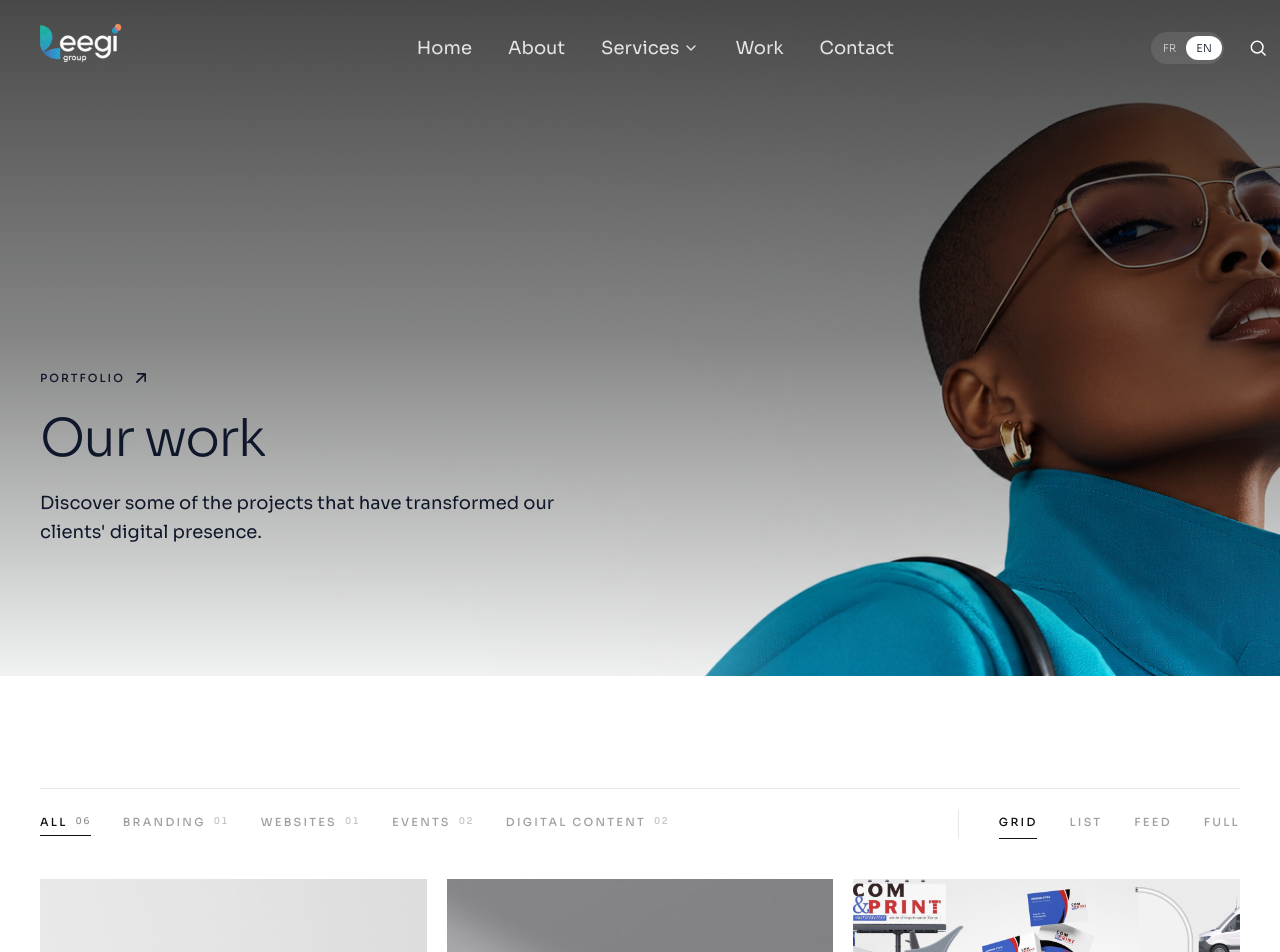
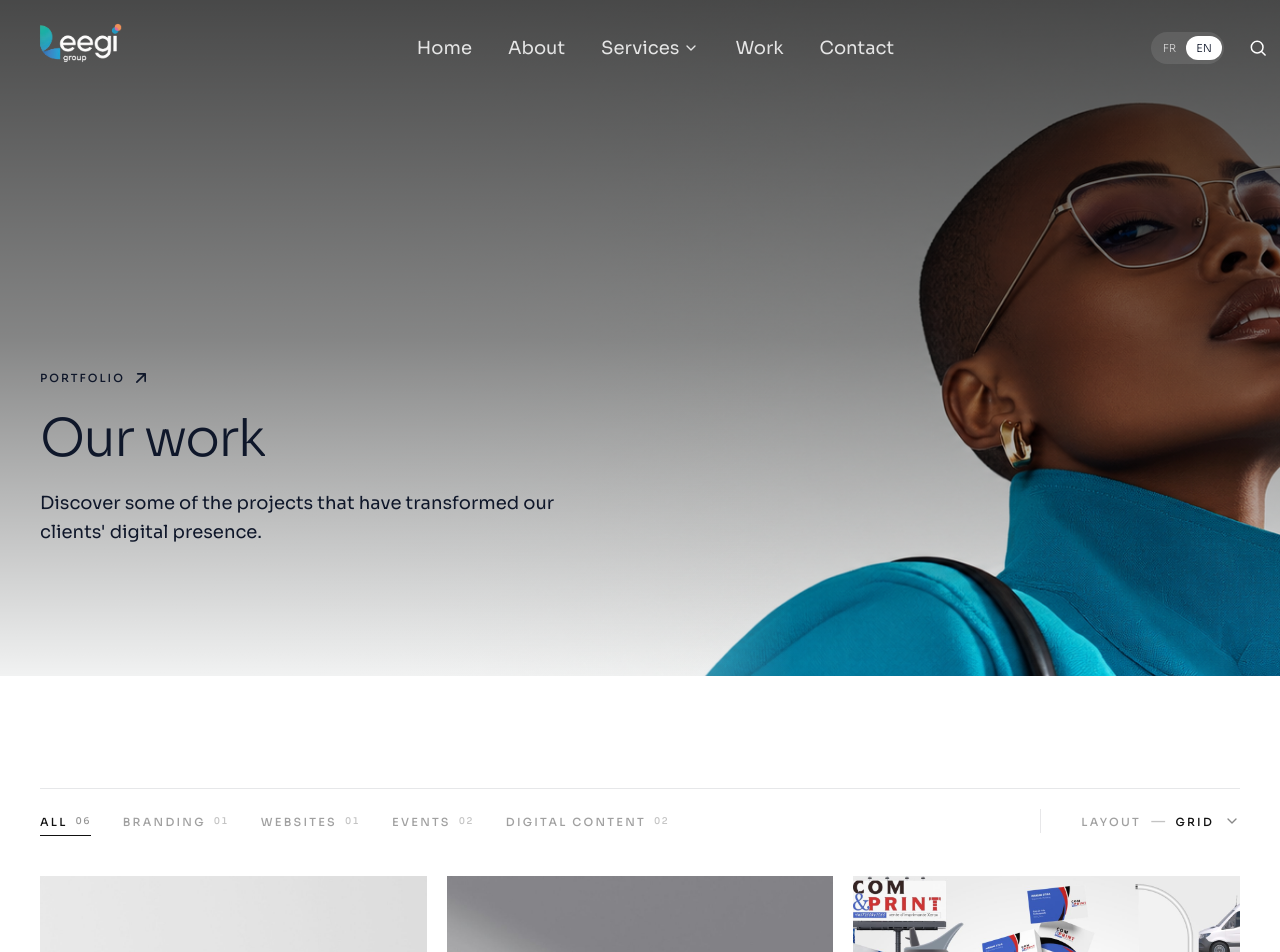
Before and after one commit to diane-prog/salon-saas-api-frontend, a Next.js app: page /en/realisations in a window 1280 px wide. Shown: the top 952 px of the page. Built offline with nearby package versions, Linux system fonts and the light colour scheme.

Commit message:
fix realisation 2

```diff
--- a/components/ProjectCommunity.tsx
+++ b/components/ProjectCommunity.tsx
@@ -7,10 +7,10 @@ import { useDictionary } from "@/components/DictionaryProvider";
 /**
  * Réalisations (accueil) : le titre de section, puis les projets.
  *
- * L'accueil ne garde qu'UN affichage — la vue « Fil », les fiches collantes — d'où
- * `views={["feed"]}` : la barre de choix d'affichage n'est pas rendue du tout (elle
- * n'apparaît que lorsqu'il y a plusieurs affichages à proposer, comme sur la page
- * Réalisations). Le fond de la section est inchangé.
+ * L'accueil ne garde qu'UN affichage — la vue « Fil » — d'où `views={["feed"]}` : aucun
+ * choix à proposer. Et c'est ici, et seulement ici, que les fiches se collent (`stickyFeed`) :
+ * la pile est l'effet de l'accueil, pas celui de la page Réalisations, qui demande les mêmes
+ * cartes posées simplement l'une sous l'autre. Le fond de la section est inchangé.
  *
  * La galerie elle-même vit dans `ProjectsGallery`, partagée avec la page Réalisations :
  * la vue « Fil », ses réglages de pile et l'effet GSAP/ScrollTrigger y sont décrits.
@@ -65,7 +65,7 @@ export default function ProjectCommunity() {
       </div>
 
       <div className="relative mx-auto max-w-[80rem] px-6">
-        <ProjectsGallery projects={projects} views={["feed"]} />
+        <ProjectsGallery projects={projects} views={["feed"]} stickyFeed />
       </div>
     </section>
   );
--- a/components/ProjectFilter.tsx
+++ b/components/ProjectFilter.tsx
@@ -3,7 +3,7 @@
 import { useMemo, useState } from "react";
 import ProjectsGallery, {
   ALL_VIEWS,
-  GalleryViewSwitcher,
+  GalleryViewSelect,
   type GalleryProject,
   type GalleryView,
 } from "@/components/ProjectsGallery";
@@ -13,12 +13,11 @@ import { LABEL, RULE } from "@/lib/editorial";
 /**
  * Réalisations (page dédiée) : la barre d'outils, puis la galerie.
  *
- * UNE SEULE LIGNE POUR TOUT PILOTER. Les catégories (à gauche) et le choix d'affichage (à
- * droite) forment une même barre, séparées par un filet vertical : « qu'est-ce que je
- * regarde » d'un côté, « comment je le regarde » de l'autre. Avant, c'étaient deux rangées
- * de petites capitales empilées à quelques dizaines de pixels l'une de l'autre, sans rien
- * pour dire ce qui distinguait l'une de l'autre — elles se lisaient comme une seule liste
- * interminable (« Tous 06 Branding 01 … Grille Liste Fil Plein cadre »).
+ * La barre tient sur UNE ligne : à gauche les catégories, à droite le choix d'affichage — et
+ * ce choix tient dans un seul contrôle (« Affichage — Grille ») qui ouvre un menu, au lieu de
+ * quatre onglets de plus. Avant, la barre portait deux séries de petites capitales côte à
+ * côte, sans rien pour dire laquelle était le filtre : on lisait tout d'un trait, comme une
+ * seule longue liste de mots.
  *
  * Le compteur, lui, est passé en exposant : un petit nombre à l'anglaise, aligné en haut du
  * libellé et non plus collé derrière (« Branding01 »). On sait ce qu'on va voir avant de
@@ -97,21 +96,16 @@ export default function ProjectFilter({ projects }: { projects: GalleryProject[]
 
         {/* ——— Colonne droite : comment on le regarde. Le filet vertical n'apparaît que
             lorsque les deux groupes tiennent sur la même ligne. ——— */}
-        <GalleryViewSwitcher
+        <GalleryViewSelect
           views={ALL_VIEWS}
           view={view}
           onSelect={setView}
-          className="flex items-baseline gap-x-8 lg:border-l lg:border-navy/10 lg:pl-10"
+          className="lg:border-l lg:border-navy/10 lg:pl-10"
         />
       </div>
 
       {visible.length > 0 ? (
-        <ProjectsGallery
-          projects={visible}
-          label={null}
-          view={view}
-          onViewChange={setView}
-        />
+        <ProjectsGallery projects={visible} view={view} />
       ) : (
         <p className={`mt-14 border-t pt-6 ${RULE} text-[0.95rem] text-ink/60`}>
           {dict.ui.searchNoResults}
--- a/components/ProjectsGallery.tsx
+++ b/components/ProjectsGallery.tsx
@@ -5,7 +5,7 @@ import Image from "next/image";
 import Link from "next/link";
 import gsap from "gsap";
 import { ScrollTrigger } from "gsap/ScrollTrigger";
-import { ArrowRight } from "@/components/Icons";
+import { ArrowRight, ChevronDown } from "@/components/Icons";
 import { useDictionary } from "@/components/DictionaryProvider";
 import { prefersReducedMotion } from "@/lib/motion";
 import { BODY, LABEL, RULE } from "@/lib/editorial";
@@ -13,10 +13,10 @@ import { BODY, LABEL, RULE } from "@/lib/editorial";
 /**
  * Galerie de réalisations, partagée par l'accueil et la page Réalisations.
  *
- * C'est le même composant aux deux endroits ; seuls les affichages proposés changent :
- * l'accueil ne garde que la vue « Fil » (`views={["feed"]}`), la page Réalisations les
- * propose tous les quatre. Quand un seul affichage est passé, la barre de choix n'est
- * pas rendue du tout — rien à cliquer, l'affichage est celui-là.
+ * C'est le même composant aux deux endroits ; seul l'affichage courant change : l'accueil ne
+ * garde que la vue « Fil » (`views={["feed"]}`), la page Réalisations la reçoit de sa barre
+ * d'outils (`view`). Le composant ne porte donc aucun choix : il rend l'affichage qu'on lui
+ * donne, et rien d'autre.
  *
  * Version « galerie » : plus d'arrondi, plus d'ombre, plus de dégradé sur les vignettes.
  * Les images sont nues, séparées par une fine gouttière, et la légende (titre + catégorie)
@@ -27,21 +27,20 @@ import { BODY, LABEL, RULE } from "@/lib/editorial";
  * Les affichages :
  * - `grid` : la planche de vignettes, 2 colonnes sur mobile puis 3 par ligne.
  * - `list` : un sommaire — numéro, vignette, titre, catégorie — une ligne par projet.
- * - `feed` : des fiches collantes — la fiche atteinte reste collée à sa place et la
- *   suivante la recouvre au défilement, en laissant un vrai espace vertical sous elle
- *   (les fiches ne font que 67 % de la hauteur de fenêtre) ; la fiche recouverte se
- *   rétrécit et s'efface pendant que la suivante monte dessus (STACK_STEP / STACK_HEIGHT).
- *   La légende y est une barre de papier sous l'image, à hauteur fixe : la géométrie de la
- *   pile ne dépend donc pas de la longueur du titre.
- * - `full` : les mêmes vignettes en plein cadre, bord à bord.
+ * - `feed` : de grandes fiches, l'image au-dessus et sa légende dans une barre de papier
+ *   dessous, à hauteur fixe (la longueur du titre ne bouge donc jamais la fiche). Posées
+ *   simplement l'une sous l'autre par défaut. Avec `stickyFeed`, elles se collent : la
+ *   fiche atteinte reste à sa place et la suivante la recouvre au défilement — la pile de
+ *   l'accueil (`STACK_STEP` / `STACK_HEIGHT`), que seule cette page demande.
  *
- * Le choix vit dans l'état du composant (aucun rechargement, aucun paramètre d'URL) et
- * les vues sont remontées à chaque changement (`key`) pour rejouer la révélation.
+ * Aucun état ne vit ici : l'affichage vient de l'appelant (`view`), et la vue est remontée à
+ * chaque changement (`key`) pour rejouer la révélation — rien ne recharge la page, aucun
+ * paramètre d'URL n'est posé.
  */
 
-export type GalleryView = "grid" | "list" | "feed" | "full";
+export type GalleryView = "grid" | "list" | "feed";
 
-export const ALL_VIEWS: GalleryView[] = ["grid", "list", "feed", "full"];
+export const ALL_VIEWS: GalleryView[] = ["grid", "list", "feed"];
 
 export type GalleryProject = {
   title: string;
@@ -71,16 +70,28 @@ const STACK_HEIGHT = 0.67; // fraction de fenêtre
 const STACK_GAP = 1 - PIN_BASE / 100 - STACK_HEIGHT; // fraction de fenêtre (0,15)
 
 /**
- * Le sélecteur d'affichage : les onglets « Grille / Liste / Fil / Plein cadre ». Il est
- * exporté parce que la page Réalisations le pose DANS sa barre d'outils, à côté des filtres
- * de catégorie — voir `ProjectFilter`. Aucune mise en page n'est imposée : l'appelant passe
- * le `className` du conteneur (par défaut, une simple ligne alignée sur la ligne de base).
+ * Le choix de l'affichage, ramené à UN SEUL contrôle : « Affichage — Grille » et un chevron.
+ * Il ouvre un petit menu avec les quatre affichages.
+ *
+ * Pourquoi un menu et non quatre onglets alignés : la barre portait deux séries de petites
+ * capitales sur la même ligne (les catégories, puis les affichages) et rien ne disait
+ * laquelle des deux était le filtre — on lisait tout d'un trait. Le menu règle ça en
+ * n'occupant qu'un mot : le réglage est là où on l'attend (à droite), et les catégories
+ * restent seules à porter la barre. Le nom de la vue courante reste écrit en clair sur le
+ * bouton : le réglage se lit sans rien ouvrir.
+ *
+ * Le menu est un vrai `menu` : `aria-haspopup` sur le bouton, `menuitemradio` + `aria-checked`
+ * pour les options, Échap referme et rend le focus au bouton, les flèches circulent dans la
+ * liste, et un clic (ou un doigt) en dehors referme — même motif que la recherche du header.
+ *
+ * Exporté parce que la page Réalisations le pose dans SA barre d'outils (`ProjectFilter`) ;
+ * la mise en page du conteneur vient de l'appelant (`className`).
  */
-export function GalleryViewSwitcher({
+export function GalleryViewSelect({
   views = ALL_VIEWS,
   view,
   onSelect,
-  className = "flex items-baseline gap-x-8",
+  className = "",
 }: {
   views?: GalleryView[];
   view: GalleryView;
@@ -89,32 +100,120 @@ export function GalleryViewSwitcher({
 }) {
   const { dict } = useDictionary();
   const { ui } = dict;
+  const [open, setOpen] = useState(false);
+  const [shown, setShown] = useState(false);
+  const wrapRef = useRef<HTMLDivElement>(null);
+  const triggerRef = useRef<HTMLButtonElement>(null);
+  const menuRef = useRef<HTMLUListElement>(null);
+
+  /* L'ouverture n'est jamais peinte d'un coup : le menu se monte invisible (`shown` à faux,
+     reposé à l'ouverture), puis devient visible une frame plus tard — comme `SplitText`. La
+     transition a donc de quoi jouer. */
+  useEffect(() => {
+    if (!open) return;
+    const raf = requestAnimationFrame(() => {
+      setShown(true);
+      // Le clavier entre dans le menu sur l'affichage courant.
+      const current = menuRef.current?.querySelector<HTMLButtonElement>("[aria-checked='true']");
+      (current ?? menuRef.current?.querySelector<HTMLButtonElement>("button"))?.focus();
+    });
+    return () => cancelAnimationFrame(raf);
+  }, [open]);
+
+  useEffect(() => {
+    if (!open) return;
+    const onPointerDown = (event: PointerEvent) => {
+      if (!wrapRef.current?.contains(event.target as Node)) setOpen(false);
+    };
+    const onKeyDown = (event: KeyboardEvent) => {
+      if (event.key !== "Escape") return;
+      setOpen(false);
+      triggerRef.current?.focus();
+    };
+    document.addEventListener("pointerdown", onPointerDown);
+    document.addEventListener("keydown", onKeyDown);
+    return () => {
+      document.removeEventListener("pointerdown", onPointerDown);
+      document.removeEventListener("keydown", onKeyDown);
+    };
+  }, [open]);
+
+  /* Les flèches circulent dans la liste : le focus entre et sort par les deux bouts. */
+  const onMenuKeyDown = (event: React.KeyboardEvent) => {
+    if (event.key !== "ArrowDown" && event.key !== "ArrowUp") return;
+    const items = Array.from(menuRef.current?.querySelectorAll<HTMLButtonElement>("button") ?? []);
+    if (items.length === 0) return;
+    event.preventDefault();
+    const at = items.indexOf(document.activeElement as HTMLButtonElement);
+    const next = (at + (event.key === "ArrowDown" ? 1 : items.length - 1)) % items.length;
+    items[next].focus();
+  };
+
+  const choose = (next: GalleryView) => {
+    onSelect(next);
+    setOpen(false);
+    triggerRef.current?.focus();
+  };
 
   return (
-    <div role="group" aria-label={ui.galleryViewLabel} className={className}>
-      {views.map((v) => (
+    <div ref={wrapRef} className={`relative ${className}`}>
       <button
-          key={v}
+        ref={triggerRef}
         type="button"
-          onClick={() => onSelect(v)}
-          aria-pressed={view === v}
-          className="group relative pb-1.5"
+        aria-haspopup="menu"
+        aria-expanded={open}
+        onClick={() => {
+          if (!open) setShown(false);
+          setOpen(!open);
+        }}
+        className="group inline-flex items-baseline gap-2.5"
       >
-          <span
-            className={`${LABEL} transition-colors duration-300 ${
-              view === v ? "text-ink" : "text-ink/40 group-hover:text-ink/70"
+        {/* Le mot « Affichage » disparaît sur mobile : seul le nom de la vue compte. */}
+        <span className={`${LABEL} hidden text-ink/40 transition-colors duration-300 group-hover:text-ink/60 sm:inline`}>
+          {ui.galleryDisplay}
+        </span>
+        <span aria-hidden className="hidden text-ink/25 sm:inline">
+          —
+        </span>
+        <span className={`${LABEL} text-ink`}>{ui.galleryViews[view]}</span>
+        <ChevronDown
+          className={`h-3.5 w-3.5 self-center text-ink/50 transition-transform duration-300 ${
+            open ? "rotate-180" : ""
+          }`}
+        />
+      </button>
+
+      {open ? (
+        <ul
+          ref={menuRef}
+          role="menu"
+          aria-label={ui.galleryViewLabel}
+          onKeyDown={onMenuKeyDown}
+          className={`absolute right-0 top-full z-50 mt-3 w-52 border border-navy/10 bg-paper p-2 transition duration-150 ease-out ${
+            shown ? "translate-y-0 opacity-100" : "pointer-events-none -translate-y-1 opacity-0"
+          }`}
+        >
+          {views.map((v) => {
+            const current = v === view;
+            return (
+              <li key={v} role="none">
+                <button
+                  type="button"
+                  role="menuitemradio"
+                  aria-checked={current}
+                  onClick={() => choose(v)}
+                  className={`flex w-full items-center justify-between gap-4 px-3 py-2.5 text-left ${LABEL} transition-colors duration-200 ${
+                    current ? "text-ink" : "text-ink/45 hover:bg-ink/[0.04] hover:text-ink"
                   }`}
                 >
                   {ui.galleryViews[v]}
-          </span>
-          <span
-            aria-hidden
-            className={`absolute inset-x-0 bottom-0 h-px origin-left bg-ink transition-transform duration-300 ${
-              view === v ? "scale-x-100" : "scale-x-0"
-            }`}
-          />
+                  {current ? <span aria-hidden className="h-px w-5 shrink-0 bg-ink" /> : null}
                 </button>
-      ))}
+              </li>
+            );
+          })}
+        </ul>
+      ) : null}
     </div>
   );
 }
@@ -122,34 +221,28 @@ export function GalleryViewSwitcher({
 export default function ProjectsGallery({
   projects,
   views = ALL_VIEWS,
-  label,
   view: controlledView,
-  onViewChange,
+  stickyFeed = false,
 }: {
   projects: GalleryProject[];
-  /** Affichages proposés, dans l'ordre de la barre. Un seul = aucun choix affiché. */
+  /** Affichages proposés par l'appelant, dans l'ordre du menu. Un seul = pas de choix. */
   views?: GalleryView[];
-  /** Sur-titre de la barre ; `null` pour n'afficher que les onglets. */
-  label?: string | null;
   /**
-   * Vue pilotée de l'extérieur. Quand elle est fournie, le composant n'affiche plus sa
-   * propre barre de choix : elle est rendue par l'appelant (`GalleryViewSwitcher`), pour
-   * tenir sur la même ligne que ses autres contrôles.
+   * Vue « Fil » en pile collante (l'effet de l'accueil). Faux par défaut : les fiches sont
+   * alors de simples cartes l'une sous l'autre, séparées par une gouttière — c'est ce que
+   * demande la page Réalisations, où l'on veut parcourir, pas jouer la pile.
+   */
+  stickyFeed?: boolean;
+  /**
+   * Affichage courant, piloté par l'appelant. Par défaut, le premier de `views` : l'accueil
+   * passe `views={["feed"]}` et n'a donc rien d'autre à dire. La page Réalisations, elle,
+   * tient l'état et rend le choix elle-même (`GalleryViewSelect`).
    */
   view?: GalleryView;
-  onViewChange?: (view: GalleryView) => void;
 }) {
   const { locale } = useDictionary();
-  const [ownView, setOwnView] = useState<GalleryView>(views[0]);
-  const view = controlledView ?? ownView;
-  const setView = (next: GalleryView) => {
-    setOwnView(next);
-    onViewChange?.(next);
-  };
+  const view = controlledView ?? views[0];
   const stackRef = useRef<HTMLUListElement>(null);
-
-  /* La barre intégrée ne sert qu'aux appelants qui ne pilotent pas la vue eux-mêmes. */
-  const switcher = controlledView === undefined && views.length > 1;
 
   /**
    * L'effet de la pile : la fiche recouverte se rétrécit et disparaît pendant que la
@@ -166,7 +259,7 @@ export default function ProjectsGallery({
    * elles sont recalculées à chaque `refresh` (redimensionnement, changement de vue).
    */
   useEffect(() => {
-    if (view !== "feed") return;
+    if (view !== "feed" || !stickyFeed) return;
     const list = stackRef.current;
     if (!list) return;
     if (prefersReducedMotion()) return;
@@ -206,18 +299,10 @@ export default function ProjectsGallery({
       }
       for (const card of cards) gsap.set(card, { clearProps: "transform,opacity" });
     };
-  }, [view]);
+  }, [view, stickyFeed]);
 
   return (
     <>
-      {switcher ? (
-        <div className="mt-10 flex flex-wrap items-baseline justify-between gap-x-10 gap-y-4">
-          {label ? <span className={`${LABEL} text-ink/45`}>{label}</span> : null}
-
-          <GalleryViewSwitcher views={views} view={view} onSelect={setView} />
-        </div>
-      ) : null}
-
       <div key={view} className="relative mt-10">
         {/* ——— Grille : des images nues, leur légende dessous. ——— */}
         {view === "grid" ? (
@@ -262,33 +347,36 @@ export default function ProjectsGallery({
           </ul>
         ) : null}
 
-        {/* ——— Fil : les fiches collent l'une après l'autre. Chaque `<li>` est `sticky`
-            avec son propre `top`, un cran plus bas que le précédent : la fiche atteinte
-            reste collée et la suivante la recouvre, en laissant dépasser la bande du haut
-            de toutes les précédentes. Elles collent toutes dans le même parent, donc
-            aucune n'est relâchée avant la fin de la pile. `marginBottom` creuse l'écart
-            entre deux fiches. Pas de `Reveal` : son fondu au scroll pose un `transform`
-            sur l'ancêtre de la fiche, ce qui la priverait de son `sticky`. ——— */}
+        {/* ——— Fil : de grandes fiches. En pile collante (`stickyFeed`), chaque `<li>` est
+            `sticky` avec son propre `top`, un cran plus bas que le précédent : la fiche
+            atteinte reste collée et la suivante la recouvre, en laissant dépasser la bande
+            du haut de toutes les précédentes. Elles collent toutes dans le même parent,
+            donc aucune n'est relâchée avant la fin de la pile. `marginBottom` creuse
+            l'écart entre deux fiches. Pas de `Reveal` : son fondu au scroll pose un
+            `transform` sur l'ancêtre de la fiche, ce qui la priverait de son `sticky`.
+            Sans pile, une simple gouttière les sépare, et l'effet GSAP n'est jamais monté. ——— */}
         {view === "feed" ? (
-          <ul ref={stackRef} className="relative">
+          <ul ref={stickyFeed ? stackRef : undefined} className={stickyFeed ? "relative" : "grid gap-10"}>
             {projects.map((project, i) => {
               const last = i === projects.length - 1;
 
               return (
                 <li
                   key={project.title}
-                  className="stack-card sticky"
+                  className={stickyFeed ? "stack-card sticky" : undefined}
                   style={
-                    {
+                    stickyFeed
+                      ? ({
                           top: `calc(${PIN_BASE}svh + ${i * STACK_STEP}svh)`,
                           zIndex: i + 1,
                           marginBottom: last ? undefined : `${(STACK_GAP * 100).toFixed(2)}svh`,
-                    } as React.CSSProperties
+                        } as React.CSSProperties)
+                      : undefined
                   }
                 >
                   {/* Fiche de hauteur fixe : l'image prend la place restante, la légende
                       garde la même hauteur quelle que soit la longueur du titre — la
-                      géométrie de la pile ne bouge donc jamais. */}
+                      géométrie de la pile (ou de la suite) ne bouge donc jamais. */}
                   <Link
                     href={`/${locale}/realisations`}
                     className="group flex h-[67svh] w-full flex-col overflow-hidden bg-white"
@@ -310,17 +398,6 @@ export default function ProjectsGallery({
                 </li>
               );
             })}
-          </ul>
-        ) : null}
-
-        {/* ——— Plein cadre : mêmes vignettes, gouttière réduite à un filet. ——— */}
-        {view === "full" ? (
-          <ul className="grid grid-cols-2 gap-px bg-navy/10 lg:grid-cols-3">
-            {projects.map((project) => (
-              <li key={project.title} className="bg-white">
-                <Plate href={`/${locale}/realisations`} project={project} ratio="aspect-square" sizes="(max-width: 1024px) 50vw, 33vw" />
-              </li>
-            ))}
           </ul>
         ) : null}
       </div>
--- a/lib/dictionaries/en.ts
+++ b/lib/dictionaries/en.ts
@@ -570,7 +570,8 @@ export const ui = {
   searchPlaceholder: "Search a service, a project…",
   searchNoResults: "No results",
   /* Gallery displays on the home page (projects). */
-  galleryViews: { grid: "Grid", list: "List", feed: "Feed", full: "Full" },
+  galleryViews: { grid: "Grid", list: "List", feed: "Feed" },
+  galleryDisplay: "Layout",
   galleryViewLabel: "Projects view mode",
 };
 const dictionary = {
--- a/lib/dictionaries/fr.ts
+++ b/lib/dictionaries/fr.ts
@@ -569,7 +569,8 @@ export const ui = {
   searchPlaceholder: "Rechercher un service, une réalisation…",
   searchNoResults: "Aucun résultat",
   /* Affichages de la galerie de réalisations (accueil). */
-  galleryViews: { grid: "Grille", list: "Liste", feed: "Fil", full: "Plein cadre" },
+  galleryViews: { grid: "Grille", list: "Liste", feed: "Fil" },
+  galleryDisplay: "Affichage",
   galleryViewLabel: "Mode d'affichage des réalisations",
 };
 
```
Lines whose indentation alone changed are shown as unchanged.
